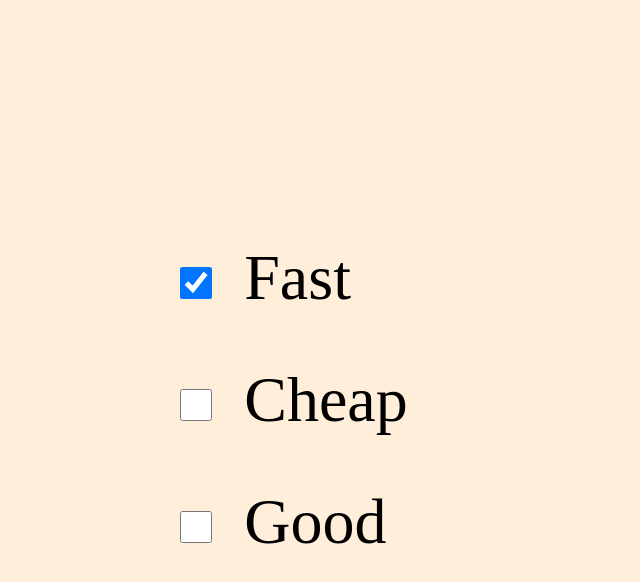
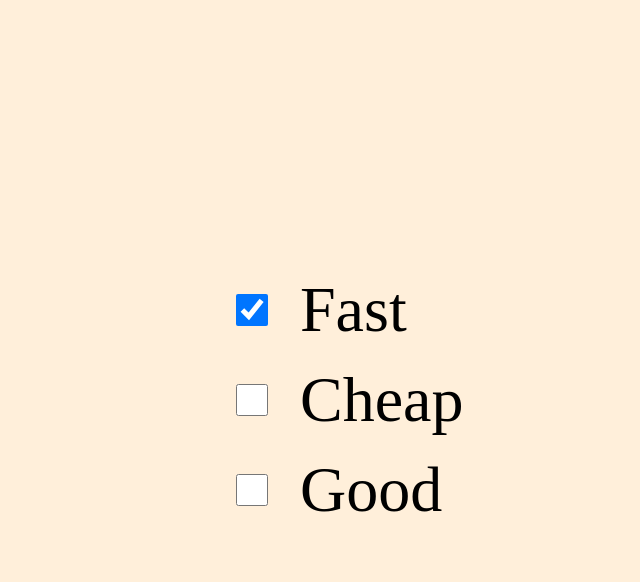
Before and after one commit to thomas-brakutt/Web-Apps-Foundation-Katas, a plain HTML site: page Fast-Cheap-Good/index.html in a window 1280 px wide. Both pictures are taken after a click on the checkbox "Fast". Shown: the whole page, without its empty margins (348-988 px from the left). Drawn offline with Linux system fonts and the light colour scheme.

Commit message:
finished the Kata

```diff
--- a/Fast-Cheap-Good/index.html
+++ b/Fast-Cheap-Good/index.html
@@ -10,18 +10,16 @@
 
 <body>
     <main>
-        <div>
-            <input type="checkbox" name="Fast" id="fast">
+        <form id="checkBoxen">
+            <input type="checkbox" class="inputs" name="Fast" id="fast">
             <label for="fast">Fast</label>
-        </div>
-        <div>
-            <input type="checkbox" name="Cheap" id="cheap">
+
+            <input type="checkbox" class="inputs" name="Cheap" id="cheap">
             <label for="cheap">Cheap</label>
-        </div>
-        <div>
-            <input type="checkbox" name="Good " id="good">
+
+            <input type="checkbox" class="inputs" name="Good " id="good">
             <label for="good">Good</label>
-        </div>
+        </form>
     </main>
     <script src="script.js"></script>
 </body>
--- a/Fast-Cheap-Good/script.js
+++ b/Fast-Cheap-Good/script.js
@@ -0,0 +1,20 @@
+const checkBoxen = document.querySelector("#checkBoxen");
+
+let count = 0;
+let lastChecked = null;
+
+checkBoxen.addEventListener("change", function (event) {
+  const aktuelleCheckbox = event.target;
+
+  if (aktuelleCheckbox.checked === true) {
+    count++;
+  } else {
+    count--;
+  }
+
+  if (count === 3) {
+    lastChecked.checked = false;
+    count--;
+  }
+  lastChecked = aktuelleCheckbox;
+});
--- a/Fast-Cheap-Good/style.css
+++ b/Fast-Cheap-Good/style.css
@@ -16,17 +16,23 @@ body {
 
 main {
   font-size: 4rem;
-  display: grid;
+  display: flex;
   justify-content: center;
   align-items: center;
   align-content: center;
-  gap: 3rem;
   height: 100%;
   background-color: rgb(255, 239, 218);
 }
 
+form {
+  display: grid;
+  grid-template-rows: 1fr 1fr;
+  grid-template-columns: 1fr 1fr;
+  gap: 1rem;
+}
+
 input {
-  height: 2rem;
   width: 2rem;
   margin-right: 1rem;
+  margin-left: auto;
 }
```
